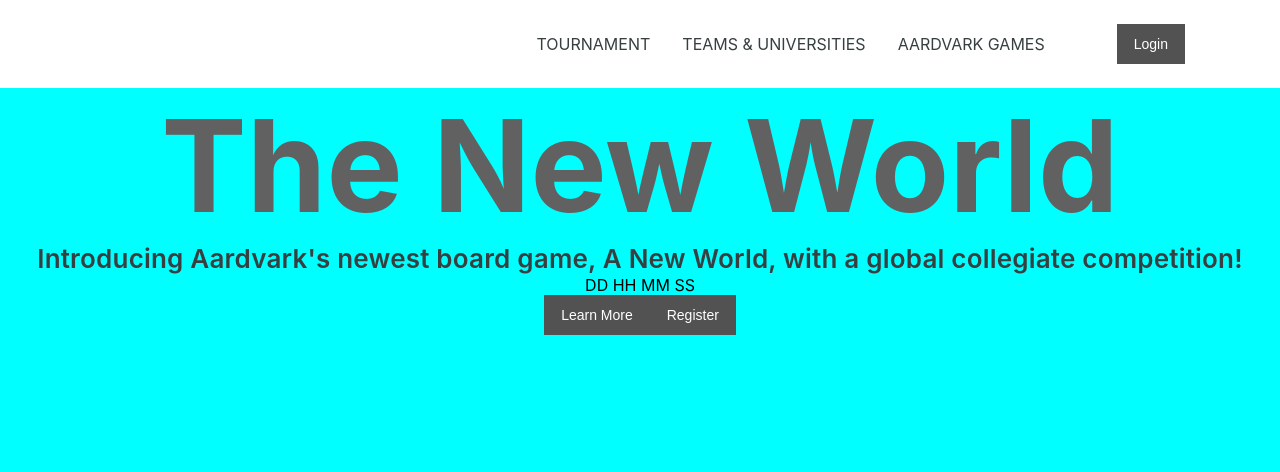
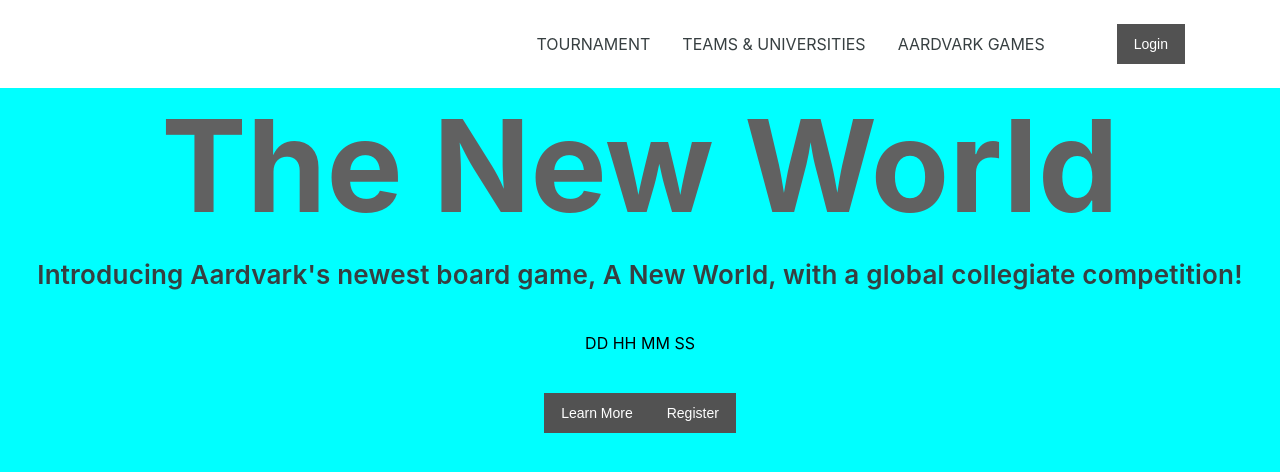
Before and after one commit to ISTE-500-501-TeamWatchHill/frontend, a React (Create React App) app: page / in a window 1280 px wide. Shown: the top 472 px of the page. Built offline with nearby package versions, Linux system fonts and the light colour scheme.

Commit message:
Fixed spacer

```diff
--- a/src/components/spacer/spacer.js
+++ b/src/components/spacer/spacer.js
@@ -1,10 +1,12 @@
 import React from "react";
 
 export default function Spacer(props) {
-    const style = "height:" + props.height;
+    const spacerStyle = {
+        height: props.height,
+     }
     return (
         <>
-            <div style={{style}}></div>
+            <div style={spacerStyle}></div>
         </>
     );
 }
--- a/src/pages/home/home.js
+++ b/src/pages/home/home.js
@@ -13,9 +13,13 @@ const Home = () => {
                 <h1 className='title'>The New World</h1>
                 <Spacer height='16px' />
                 <div className='text'>Introducing Aardvark's newest board game, A New World, with a global collegiate competition!</div>
+                <Spacer height='42px' />
                 <div>DD HH MM SS</div>
-                <Button name="Learn More"/>
-                <Button name="Register"/>
+                <Spacer height='40px' />
+                <div>
+                    <Button name="Learn More"/>
+                    <Button name="Register"/>
+                </div>
             </div>
         </>
     )
```
